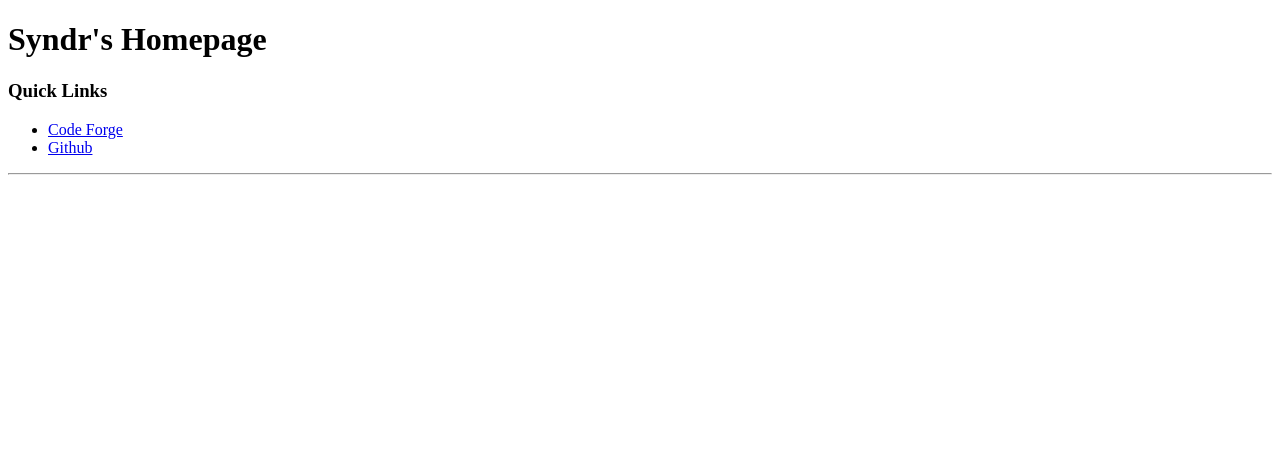
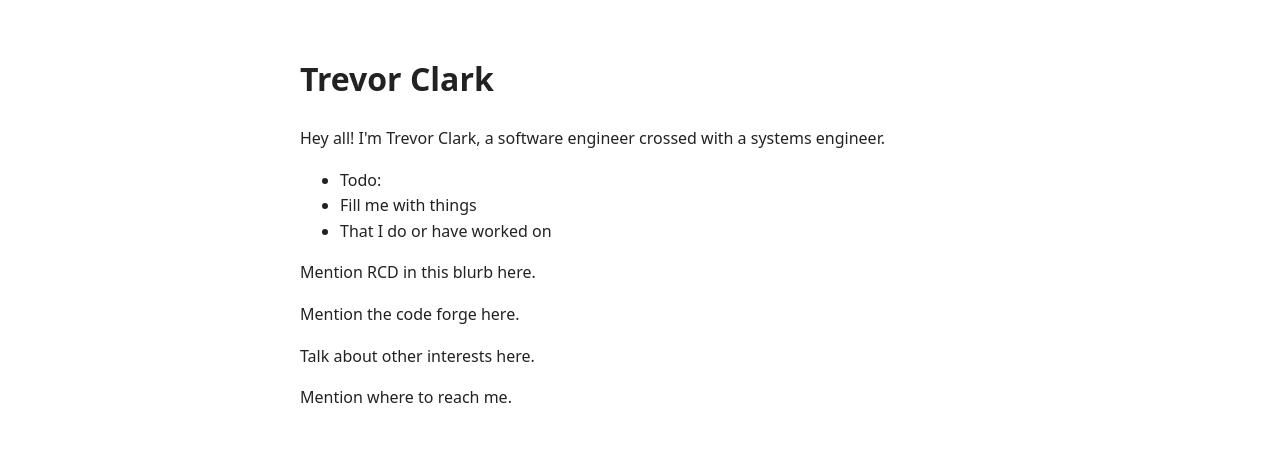
Before and after one commit to syndr7/website, a plain HTML site: page index.html in a window 1280 px wide. Drawn offline with Linux system fonts and the light colour scheme.

Commit message:
Change to minimalist formatting

```diff
--- a/index.html
+++ b/index.html
@@ -4,19 +4,33 @@
     <meta charset="UTF-8">
     <meta name="viewport" content="width=device-width, initial-scale=1.0">
     <meta http-equiv="X-UA-Compatible" content="ie=edge">
-    <title>Syndr's Homepage</title>
+    <title>Syndr's Domain</title>
     <link rel="icon" type="image/png" href="favicon.png"/>
-    <!-- <link rel="stylesheet" href="style.css"> -->
+    <link rel="stylesheet" href="style.css">
   </head>
   <body>
-    <h1>Syndr's Homepage</h1>
-    <h3>Quick Links</h3>
-    <ul>
-        <li><a href="https://forgejo.syndr.dev">Code Forge</a></li>
-        <li><a href="https://github.com/syndr7">Github</a></li>
-    </ul>
+    <main class="container">
+        <h1>Trevor Clark</h1>
+        <article>
+            <p>Hey all! I'm Trevor Clark, a software engineer crossed with a systems engineer.</p>
+            <ul>
+                <li>Todo:</li>
+                <li>Fill me with things</li>
+                <li>That I do or have worked on</li>
+            </ul>
+            <p>Mention RCD in this blurb here.</p>
+            <p>Mention the code forge here.</p>
+            <p>Talk about other interests here.</p>
+            <p>Mention where to reach me.</p>
+        </article>
+    </main>
+    <!-- <h1>Syndr's Homepage</h1> -->
 
-    <hr />
+    <!-- <h3>Quick Links</h3> -->
+    <!-- <ul> -->
+    <!--     <li><a href="https://forgejo.syndr.dev">Code Forge</a></li> -->
+    <!--     <li><a href="https://github.com/syndr7">Github</a></li> -->
+    <!-- </ul> -->
 
 
   </body>
--- /dev/null
+++ b/style.css
@@ -0,0 +1,21 @@
+:root {
+    --bg-color: #ffffff;
+    --text-color: #222222;
+    --text-muted: #666666;
+    --max-width: 680px;
+}
+
+body {
+    margin: 0;
+    padding: 0;
+    background-color: var(--bg-color);
+    color: var(--text-color);
+    font-family: system-ui, -apple-system, BlinkMacSystemFont, 'Segoe UI', Roboto, Oxygen, Ubuntu, Cantarell, 'Open Sans', 'Helvetica Neue', sans-serif;
+    line-height: 1.6;
+}
+
+.container {
+    max-width: var(--max-width);
+    margin: 0 auto;
+    padding: 2rem 1.5rem;
+}
```
